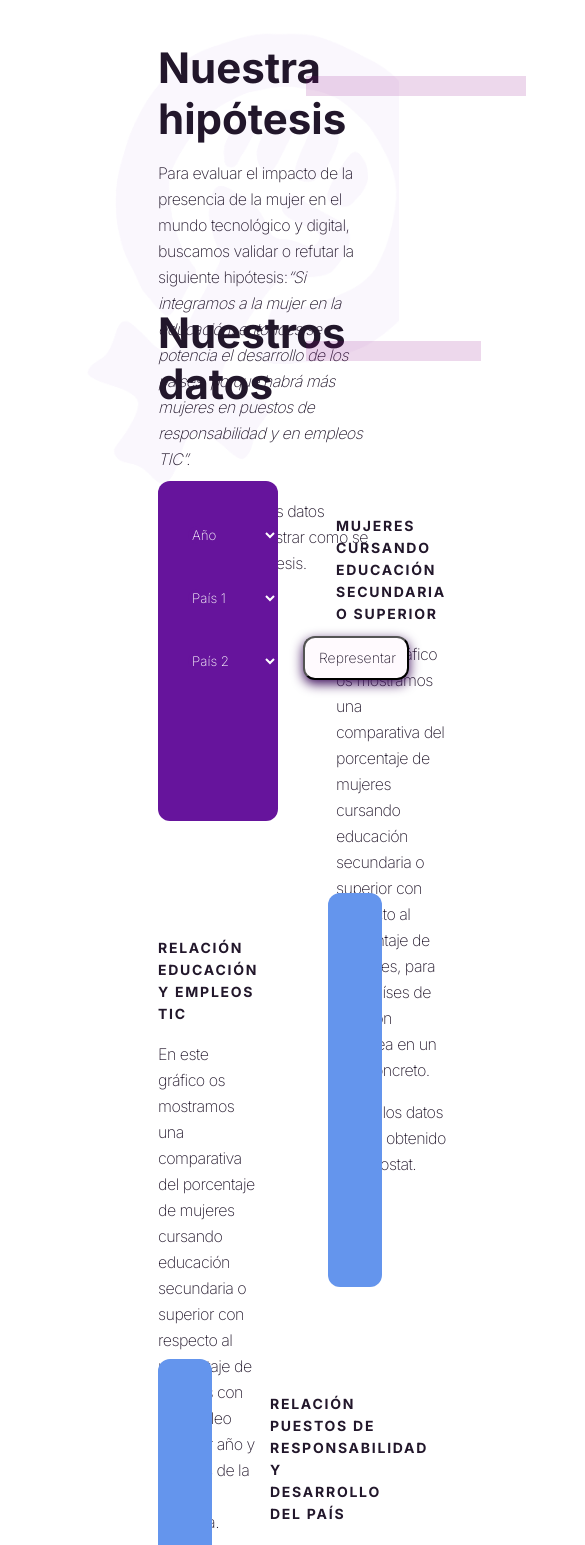
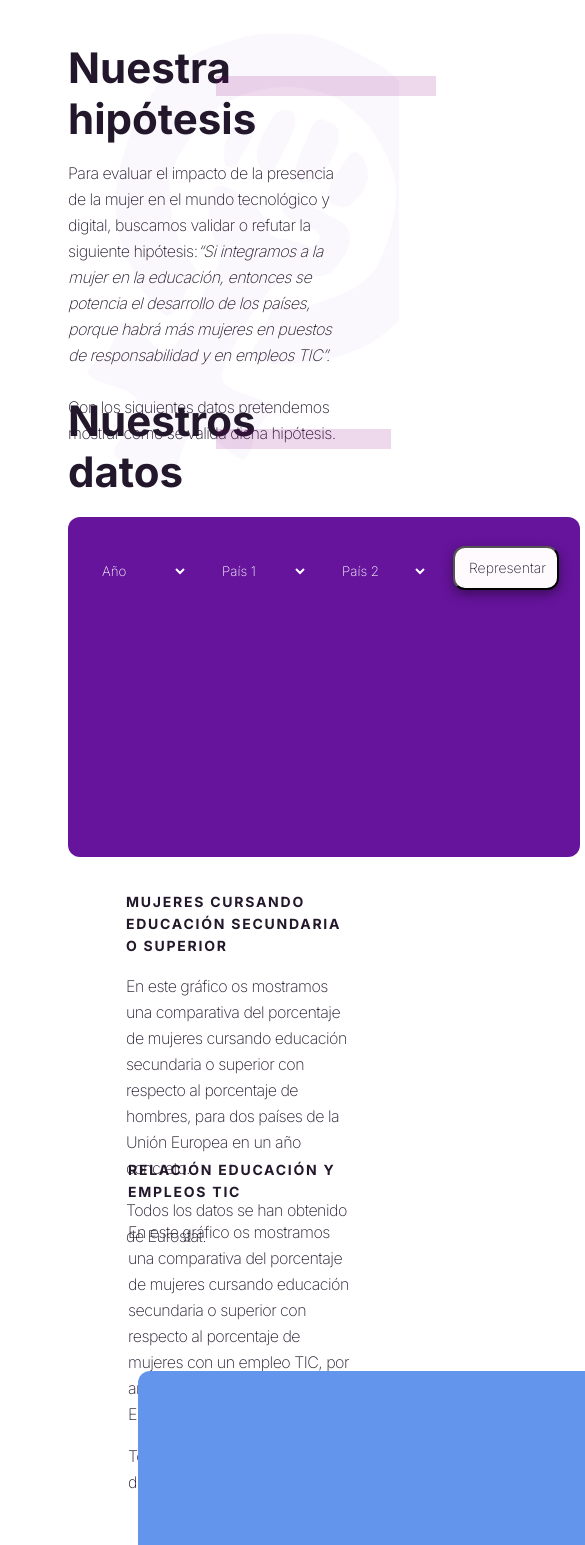
Before and after one commit to silvialcastilla/womenintech, a React (Create React App) app: page / in a window 390 px wide. Shown: the top 1545 px of the page, 585 px wide, since content can reach past the window. Built offline with nearby package versions, Linux system fonts and the light colour scheme.

Commit message:
almost finished

```diff
--- a/src/App.css
+++ b/src/App.css
@@ -1,6 +1,38 @@
 * {
   font-family: "Inter", sans-serif;
   color: #22172b;
+}
+
+@media (max-width: 768px) {
+  .home-page {
+    margin-left: 60px;
+    width: 75%;
+  }
+  .about-page {
+    margin-left: 60px;
+  }
+  .target-little-container {
+    margin-left: 150px;
+  }
+  .home-page-general-div {
+    display: flex;
+    flex-direction: column;
+    justify-content: space-around;
+    margin: 0;
+  }
+  .our-data {
+    margin-top: 130px;
+    margin-bottom: 20px;
+  }
+
+  .home-page-div-left {
+    margin-top: 20px;
+    width: 80%;
+  }
+  .home-page-div-right {
+    margin-top: 150px;
+    width: 80%;
+  }
 }
 
 canvas {
--- a/src/components/DoughnutChart/DoughnutChart.css
+++ b/src/components/DoughnutChart/DoughnutChart.css
@@ -4,6 +4,10 @@
   width: 512px;
   height: 340px;
   border-radius: 12px;
+}
+
+.form {
+  width: 512px;
 }
 
 select {
--- a/src/components/DoughnutChart/DoughnutChart.jsx
+++ b/src/components/DoughnutChart/DoughnutChart.jsx
@@ -60,7 +60,7 @@ function DoughnutChart() {
 
   return (
     <div className="doughnut">
-      <form onSubmit={handleSubmit}>
+      <form className="form" onSubmit={handleSubmit}>
         <select onChange={(event) => setYear(event.target.value)}>
           <option value="2009">Año</option>
           <option value="2009">2009</option>
--- a/src/pages/AboutUsPage/AboutUsPage.css
+++ b/src/pages/AboutUsPage/AboutUsPage.css
@@ -3,7 +3,7 @@
   flex-wrap: wrap;
 }
 .about-page {
-  margin-left: 150px;
+  margin-left: 100px;
 }
 
 .rectangul {
--- a/src/pages/HomePage/HomePage.css
+++ b/src/pages/HomePage/HomePage.css
@@ -1,5 +1,20 @@
+@media (max-width: 768px) {
+  .home-page-general-div {
+    display: flex;
+    flex-direction: column;
+    margin: 0;
+  }
+  .our-data {
+    margin-top: 80px;
+  }
+  .home-page-div-left {
+  }
+  .home-page-div-right {
+    margin-left: 60px;
+  }
+}
 .home-page {
-  margin-left: 150px;
+  margin-left: 100px;
 }
 .rectang {
   position: absolute;
@@ -68,4 +83,5 @@
   height: 394px;
   width: 660px;
   border-radius: 12px;
+  display: block;
 }
--- a/src/pages/HomePage/HomePage.jsx
+++ b/src/pages/HomePage/HomePage.jsx
@@ -26,7 +26,7 @@ function HomePage() {
       </div>
       <div>
         <div className="rectangu"></div>
-        <h3>Nuestros datos</h3>
+        <h3 className="our-data">Nuestros datos</h3>
         <div className="home-page-general-div">
           <Doughnut />
           <div className="home-page-div-left">
```
